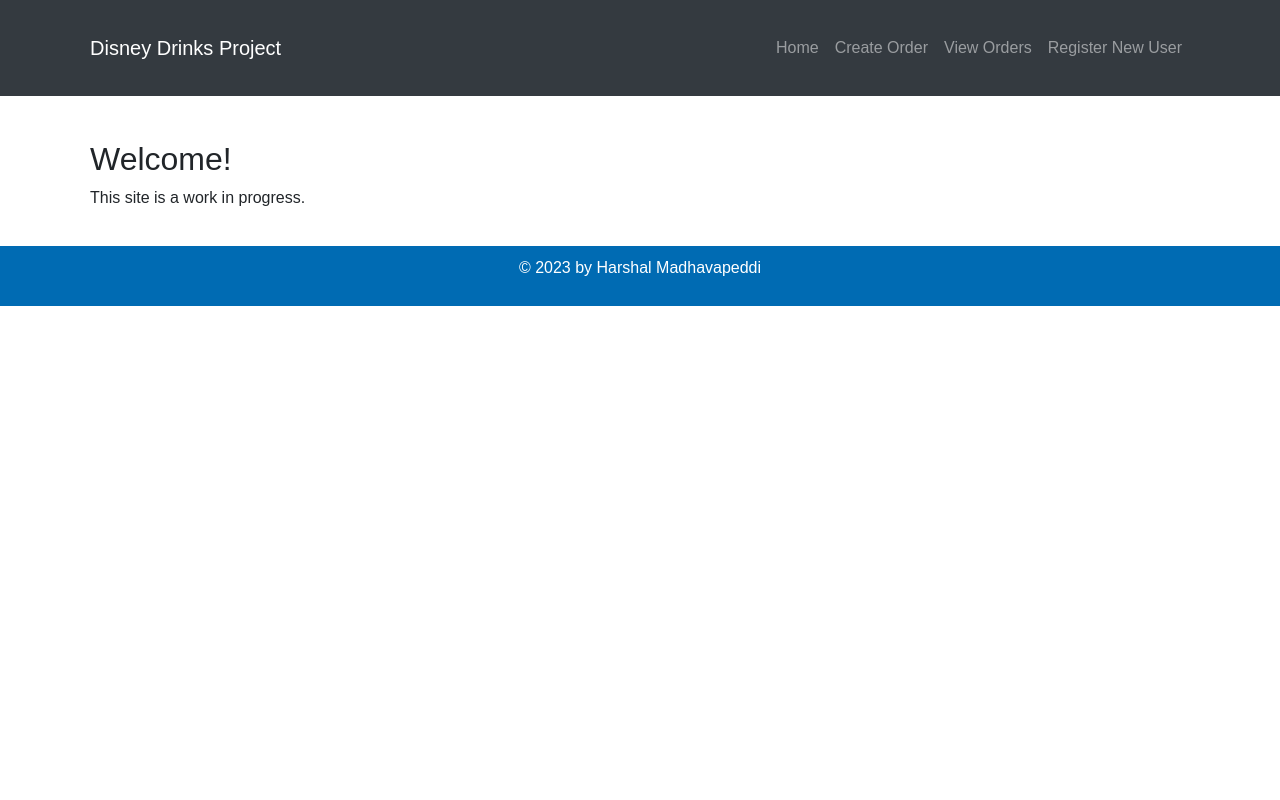
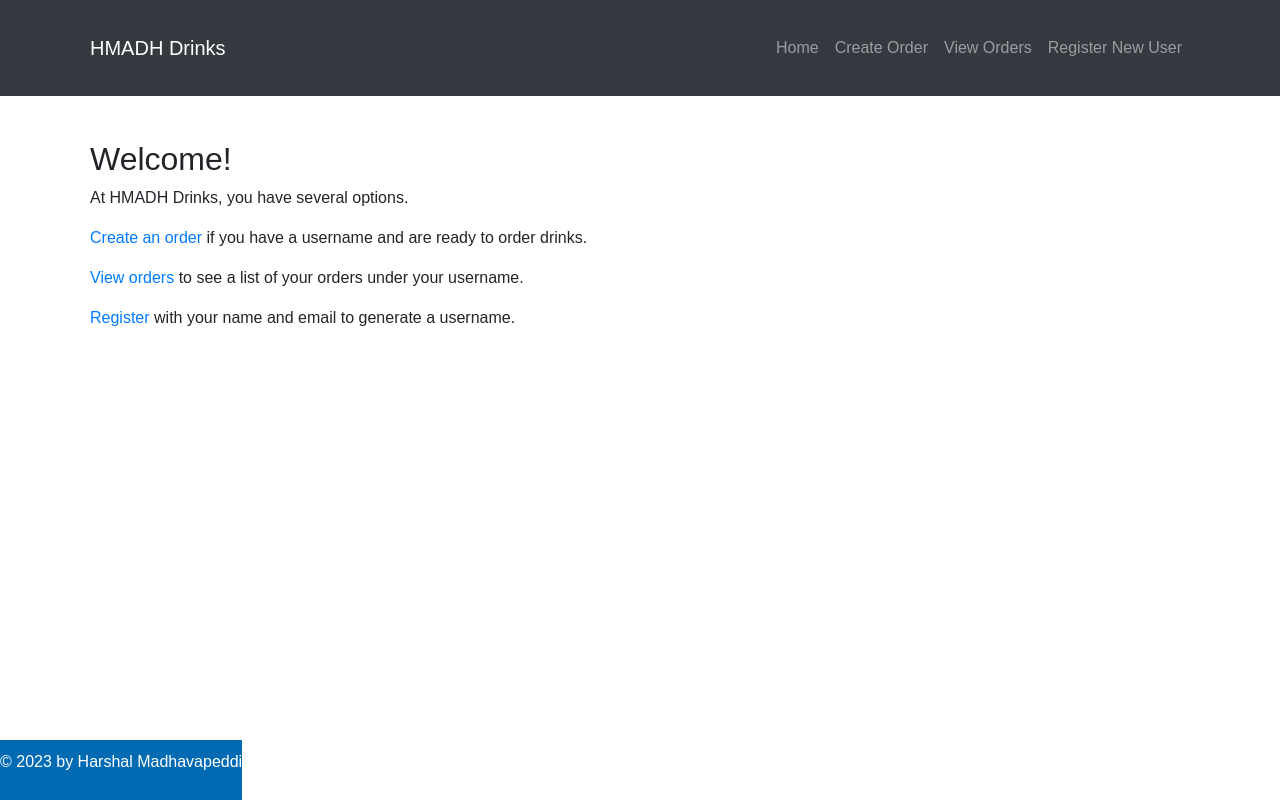
Before and after one commit to harshalmad/harshalmad.github.io, a PHP site: page / in a window 1280 px wide. Run offline with PHP 8.4, Linux system fonts and the light colour scheme.

Commit message:
Changed name to "HMADH Drinks"

```diff
--- a/header.php
+++ b/header.php
@@ -3,7 +3,7 @@
 <head>
   <meta charset="UTF-8">
   <meta name="viewport" content="width=device-width, initial-scale=1.0">
-  <title>Disney Drink Rewards</title>
+  <title>HMADH Drinks</title>
   <!-- Bootstrap CSS -->
   <link rel="stylesheet" href="https://maxcdn.bootstrapcdn.com/bootstrap/4.5.2/css/bootstrap.min.css">
   <!-- Custom CSS -->
@@ -14,7 +14,7 @@
   <nav class="navbar navbar-expand-md bg-dark navbar-dark">
     <div class="container">
       <!-- Brand/logo (You can replace this with your logo or brand name) -->
-      <a class="navbar-brand" href="#">Disney Drinks Project</a>
+      <a class="navbar-brand" href="#">HMADH Drinks</a>
 
       <!-- Toggler/collapsible Button for mobile navigation -->
       <button class="navbar-toggler" type="button" data-toggle="collapse" data-target="#navbarLinks">
--- a/index.php
+++ b/index.php
@@ -3,7 +3,10 @@
   <!-- Page content goes here -->
   <div class="container mt-4">
     <h2>Welcome!</h2>
-    <p>This site is a work in progress.</p>
+    <p>At HMADH Drinks, you have several options.</p>
+    <p><a href="createorder.php">Create an order</a> if you have a username and are ready to order drinks.</p>
+    <p><a href="vieworders.php">View orders</a> to see a list of your orders under your username.</p>
+    <p><a href="register.php">Register</a> with your name and email to generate a username.</p>
   </div>
 
 <?php include 'footer.php'; ?>
--- a/stylesheet.css
+++ b/stylesheet.css
@@ -17,6 +17,11 @@ nav, footer {
   color: #fff;
   text-align: center;
   padding: 10px 0;
+}
+
+footer {
+  position: fixed;
+  bottom: 0;
 }
 
 .container {
```
Also changed, not shown: README.md, 1 other file.
